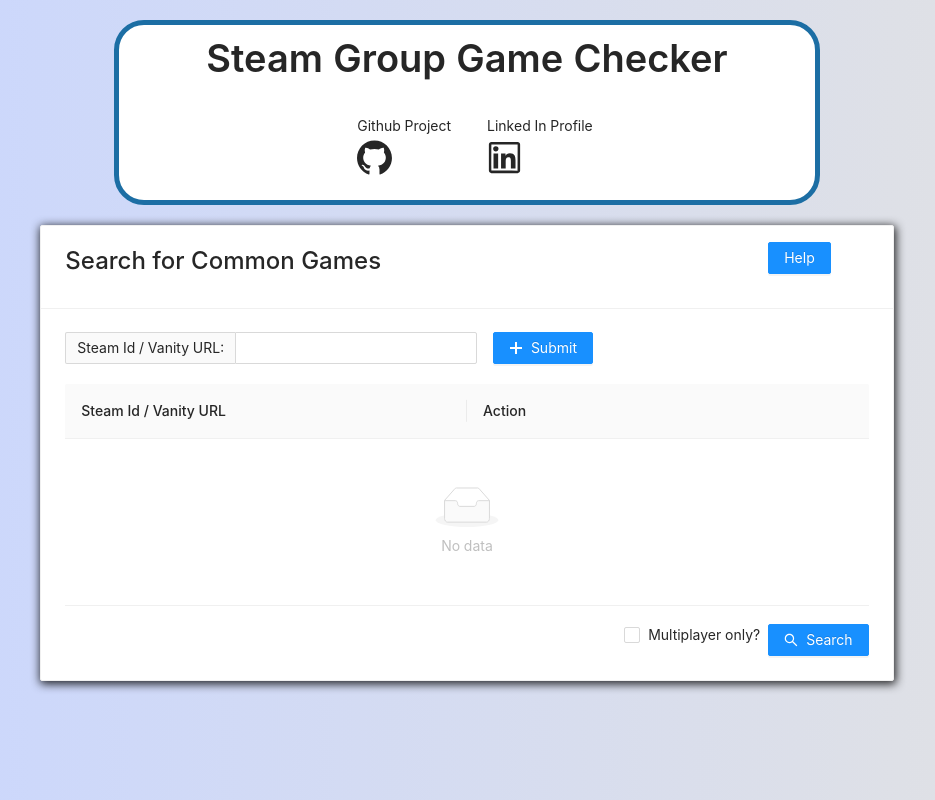
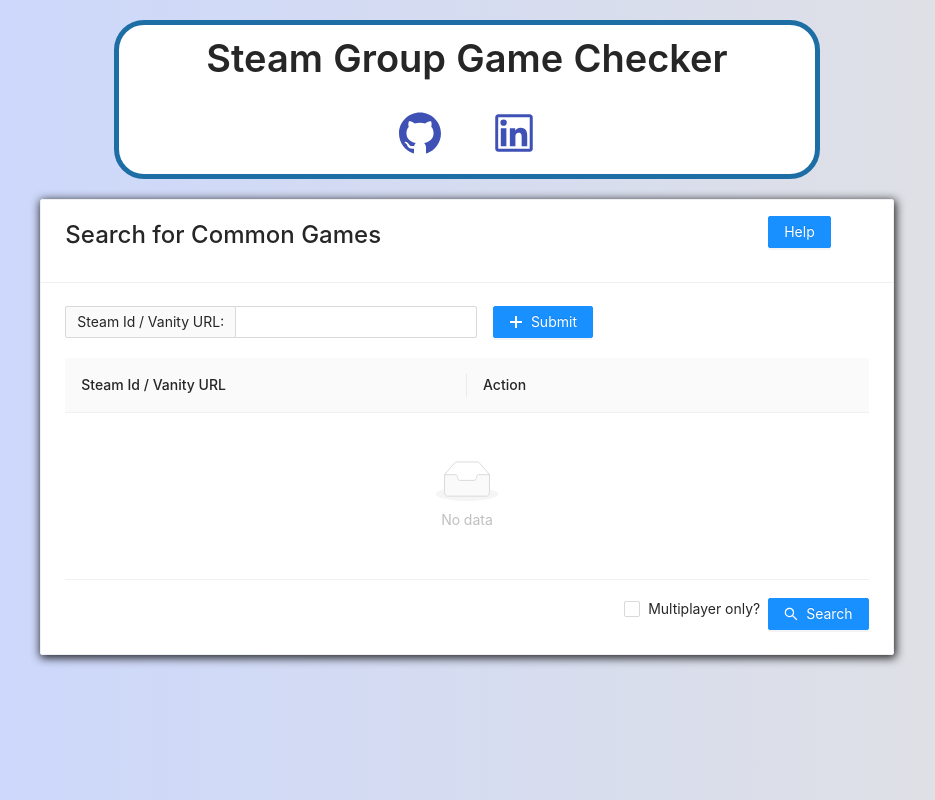
Before and after one commit to Toby70b/SGGC_UI, a React (Create React App) app: page / in a window 1280 px wide. Shown: the whole page, without its empty margins (173-1108 px from the left). Built offline with nearby package versions, Linux system fonts and the light colour scheme.

Commit message:
fix buttons

```diff
--- a/src/components/GroupGameSearchPage/GroupGameSearchPage.css
+++ b/src/components/GroupGameSearchPage/GroupGameSearchPage.css
@@ -11,7 +11,8 @@
 }
 
 .icon{
-    font-size: 2.5em;
+    font-size: 3em;
+    color: #3f51b5;
 }
 
 .row{
--- a/src/components/GroupGameSearchPage/GroupGameSearchPage.tsx
+++ b/src/components/GroupGameSearchPage/GroupGameSearchPage.tsx
@@ -1,5 +1,5 @@
 import React, {useState} from "react";
-import {Typography, Row, Col,Anchor} from "antd";
+import {Typography, Row, Col, Anchor, Button} from "antd";
 import GroupGameSearchPanel from "../GroupGameSearchPanel/GroupGameSearchPanel";
 import GroupGameSearchResultsPanel from "../GroupGameSearchResultsPanel/GroupGameSearchResultsPanel";
 import {GithubOutlined, LinkedinOutlined} from '@ant-design/icons';
@@ -9,7 +9,8 @@
 import {ApiError} from "../../model/ApiError";
 import GroupGameSearchRequest from "../../model/GroupGameSearchRequest";
 import {Application} from "../../model/Application";
-const { Link } = Anchor;
+
+const {Link} = Anchor;
 const {Title} = Typography;
 
 function GroupGameSearchPage() {
@@ -34,7 +35,7 @@
         setLoading(false);
     }
 
-    const onFetchError = (error : GroupGameSearchResponse) => {
+    const onFetchError = (error: GroupGameSearchResponse) => {
         setErrorMessageByResponseCode(error)
         setDisplayResults(false);
         setLoading(false)
@@ -46,8 +47,8 @@
         setLoading(true);
     }
 
-    const setErrorMessageByResponseCode = (response : GroupGameSearchResponse) => {
-        let error : ApiError = response.body as ApiError;
+    const setErrorMessageByResponseCode = (response: GroupGameSearchResponse) => {
+        let error: ApiError = response.body as ApiError;
         if (error && error.errorMessage) {
             setErrorMessage(error.errorMessage)
         } else {
@@ -55,7 +56,7 @@
         }
     }
 
-    const handleSearch = (request : GroupGameSearchRequest) => {
+    const handleSearch = (request: GroupGameSearchRequest) => {
         if (request.getSteamIds.length >= 2) {
             resetSearchPage();
             getCommonGamesBetweenUsers(request, onSuccess, onFetchError)
@@ -74,12 +75,12 @@
                         </Row>
                         <Row justify="center">
                                 <div className={"smallPadding"}>
-                                <Link href={externalUrls.githubUrl} title="Github Project"><GithubOutlined
-                                    className={"icon"}/></Link>
+                                    <Button type={"link"} href={externalUrls.githubUrl} title="Github Project"><GithubOutlined
+                                        className={"icon"}/></Button>
                                 </div>
                                 <div className={"smallPadding"}>
-                                <Link  href={externalUrls.linkedInUrl} title="Linked In Profile"><LinkedinOutlined
-                                    className={"icon"}/></Link>
+                                    <Button type={"link"} href={externalUrls.linkedInUrl} title="Linked In Profile"><LinkedinOutlined
+                                        className={"icon"}/></Button>
                                 </div>
                         </Row>
                     </div>
```
Lines whose indentation alone changed are shown as unchanged.
